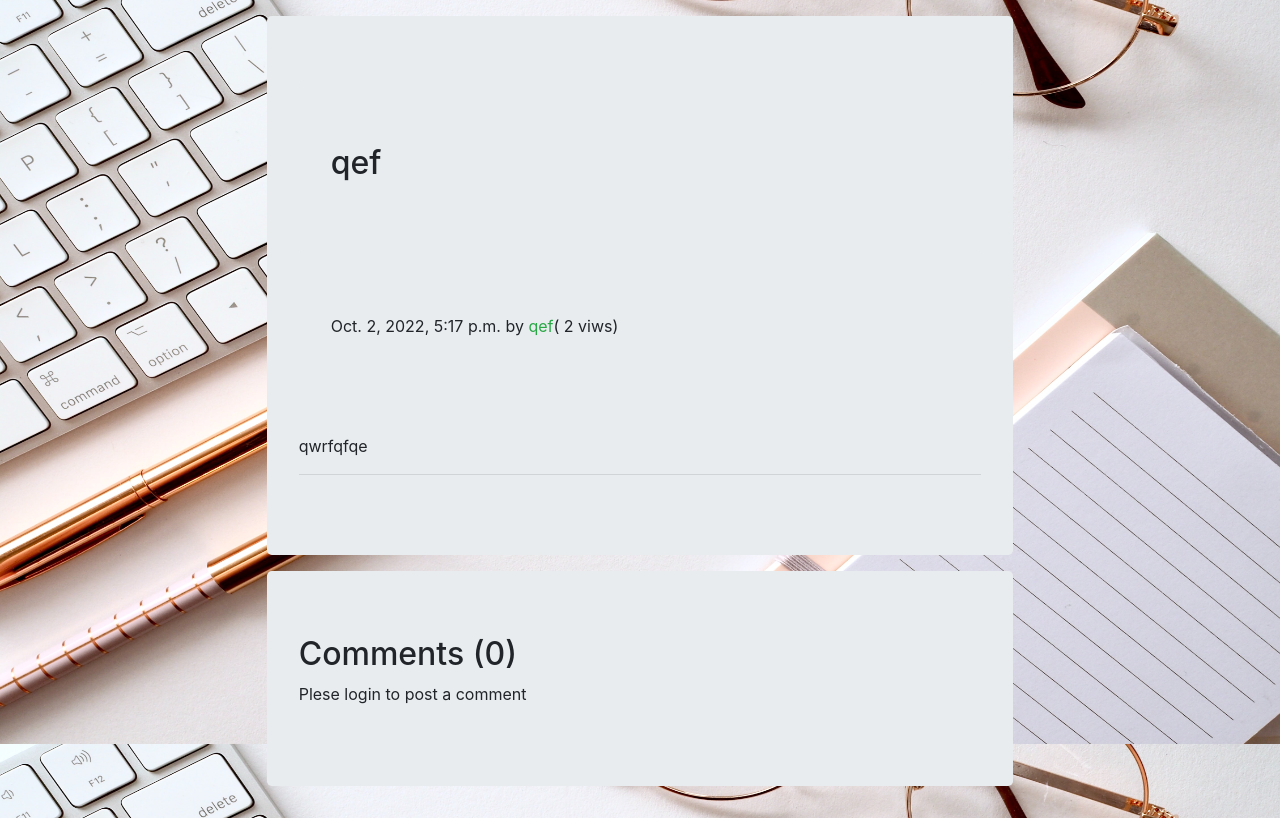
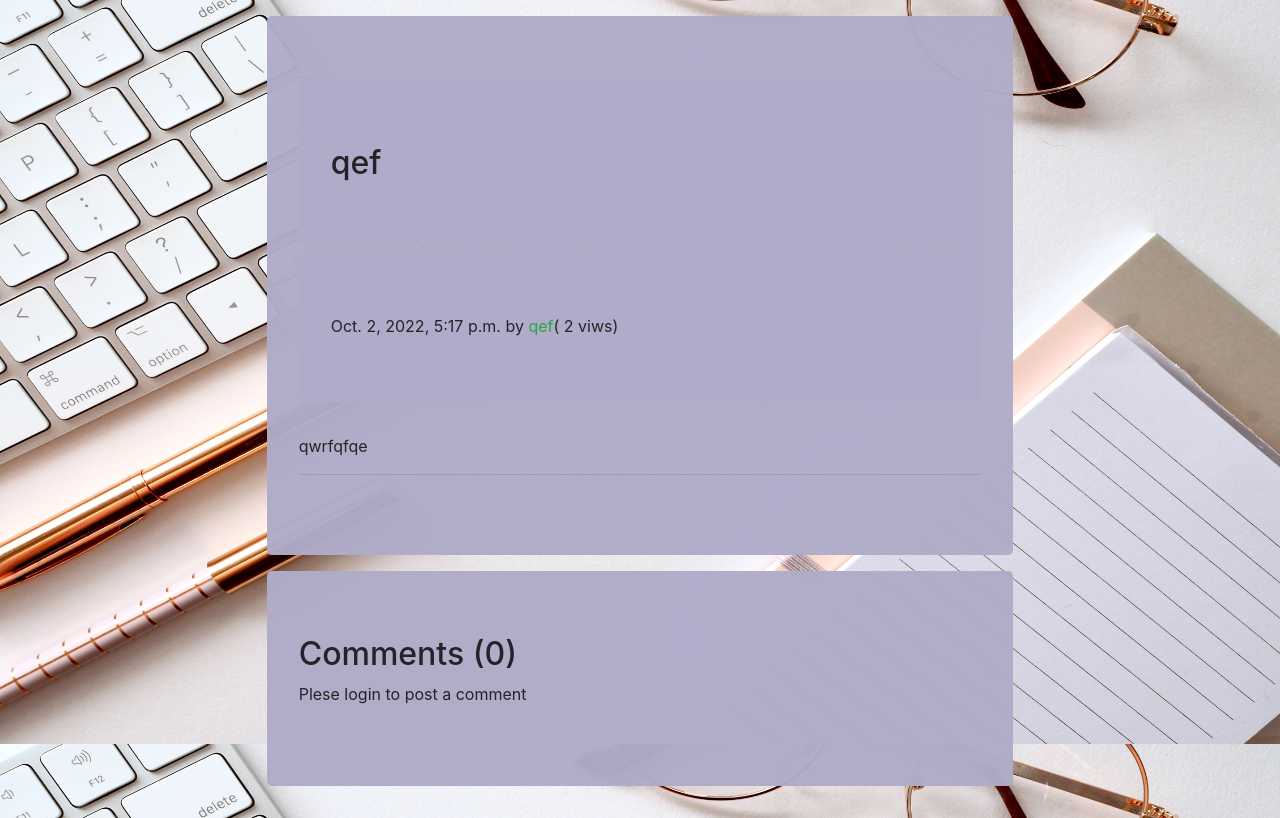
Before and after one commit to akshuy/internship-proj, a Django app: a page that uses icoder/templates/blog/blogPost.html in a window 1280 px wide. Shown: the part 56-874 px from the top of the page. Run offline with Django 4.2, Linux system fonts and the light colour scheme; data comes from the database, SQL or seed files in the repository; some libraries are stand-ins or nearby versions.

Commit message:
change color of jumbotron

```diff
--- a/icoder/templates/blog/add.html
+++ b/icoder/templates/blog/add.html
@@ -13,7 +13,7 @@
 </head>
 <body>
     <div class="container my-5 ">
-      <div class="jumbotron my-3 center">
+      <div class="jumbotron my-3 center"style="background-color:#b0acc9f7" >
     <style>
       body {
         margin: 0;
--- a/icoder/templates/blog/blogHome.html
+++ b/icoder/templates/blog/blogHome.html
@@ -8,7 +8,7 @@
 <div class="container my-3 col-md-7">
     <h2>Coding Articles by iCoder</h2>
     {% for post in allPosts  %}
-    <div class="jumbotron row no-gutters border rounded overflow-hidden flex-md-row mb-4 shadow-sm h-md-250 my-4 position-relative">
+    <div class="jumbotron row no-gutters border rounded overflow-hidden flex-md-row mb-4 shadow-sm h-md-250 my-4 position-relative"style="background-color:#b0acc9f7" >
         <div class="col p-4 d-flex flex-column position-static">
             <strong class="d-inline-block mb-2 text-success">Article  by {{post.author}} ({{post.views}} views)</strong>
             <h3 class="mb-0"><a class="text-dark" href="/blog/{{post.slug}}">{{post.title}}</a></h3>
--- a/icoder/templates/blog/blogPost.html
+++ b/icoder/templates/blog/blogPost.html
@@ -7,22 +7,22 @@
 {% load extras %}
 
 
-<div class="jumbotron container my-3 col-md-7">
-  <h2 class="jumbotron blog-post-title mb-1">{{post.title}}</h2>
-  <p class="jumbotron blog-post-meta ">{{post.timeStamp}} by <a class="text-success" href="/about">{{post.author}}</a>(<span> {{post.views}} viws</span>)</p>
+<div class="jumbotron container my-3 col-md-7"style="background-color:#b0acc9f7" >
+  <h2 class="jumbotron blog-post-title mb-1"style="background-color:#b0acc9f7" >{{post.title}}</h2>
+  <p class="jumbotron blog-post-meta "style="background-color:#b0acc9f7" >{{post.timeStamp}} by <a class="text-success" href="/about">{{post.author}}</a>(<span> {{post.views}} viws</span>)</p>
 
   <p>{{post.content|safe}}</p>
   <hr>
 </div>
 
-<div class="jumbotron container col-md-7">
+<div class="jumbotron container col-md-7"style="background-color:#b0acc9f7" >
 
   <h2>Comments ({{comments.count}})</h2>
   <div class="my-2">
     {% if user.is_authenticated %}
     <form action="/blog/postComment" method="post">
       {% csrf_token %}
-      <div class="jumbotron form-group">
+      <div class="jumbotron form-group"style="background-color:#b0acc9f7" >
           <label for="exampleInputEmail1">Post Comment </label>
           <input type="text" class="form-control" name="comment" placeholder="Enter comment here">
       </div>
--- a/icoder/templates/home/about.html
+++ b/icoder/templates/home/about.html
@@ -5,7 +5,7 @@
 {% block body %}
 <main role="main">
 </div> <!-- /container -->
-<div class="jumbotron container">
+<div class="jumbotron container"style="background-color:#b0acc9f7" >
   <div class="row mt-4">
       <div class="col-md-8 blog-main">
           <h3 class= "text-success font-italic">
--- a/icoder/templates/home/contact.html
+++ b/icoder/templates/home/contact.html
@@ -3,7 +3,7 @@
 {% block title %} Contact{% endblock title %}
 {% block contactactive %} active {% endblock contactactive %}
 {% block body %}
-<div class="jumbotron container my-3">
+<div class="jumbotron container my-3"style="background-color:#b0acc9f7" >
 <h3>Contact iCoder Admin</h3>
 <form action="/contact" method="post">
 {% csrf_token %}
```
Also changed, not shown: icoder/templates/home/home.html (+4 -3 lines).
